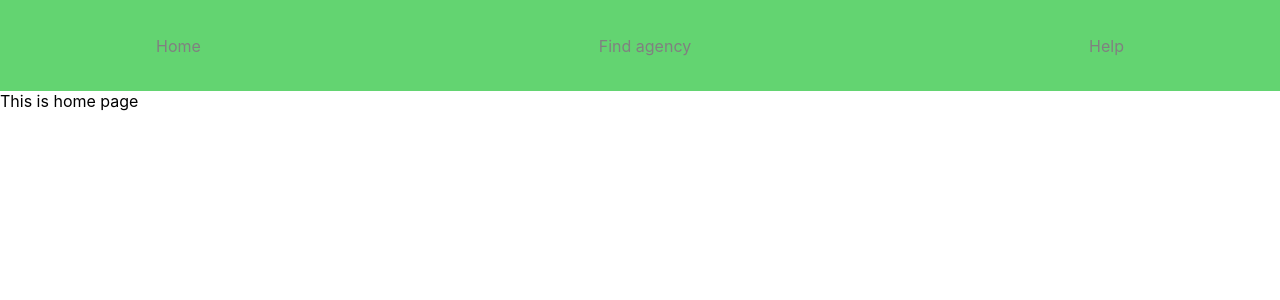
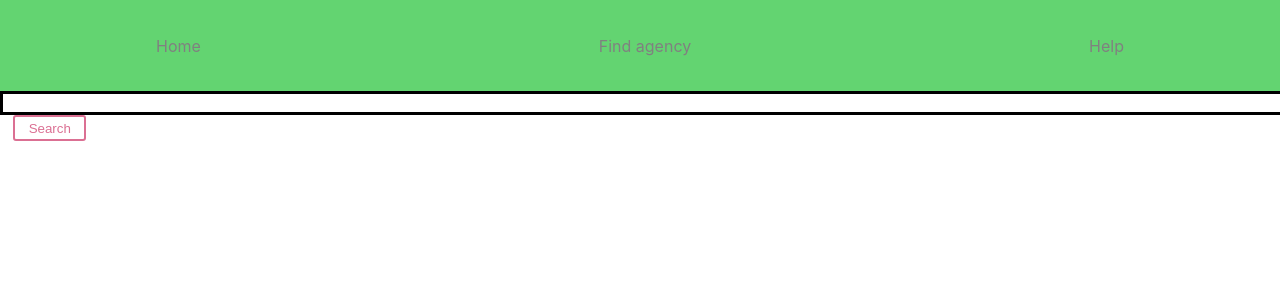
Before and after one commit to apuscos/FIT5120-Team24, a React (Create React App) app in the folder root4all/: page / in a window 1280 px wide. Shown: the top 300 px of the page. Built offline with nearby package versions, Linux system fonts and the light colour scheme.

Commit message:
1. Create input box 2. The callApi function can receive the input from the input box

```diff
--- a/root4all/src/Home.js
+++ b/root4all/src/Home.js
@@ -1,11 +1,38 @@
-import React from 'react';
+import React, {useState} from 'react';
+import styled from "styled-components";
+
+
+const Button = styled.button`
+  background: transparent;
+  border-radius: 3px;
+  border: 2px solid palevioletred;
+  color: palevioletred;
+  margin: 0 1em;
+  padding: 0.25em 1em;
+`;
+
+const Input = styled.input`
+  font-size: 14px;
+  line-height: 1;
+  width: 100%;
+  border: solid black;
+
+
+`;
+
+
+async function callApi(inputVal) {
+    console.log(inputVal)
+}
 
 function Home() {
-  return (
-    <div className="App">
-      This is home page
-    </div>
-  );
+    const [input, setInput] = useState("");
+    return (
+        <div>
+            <Input onChange={e => setInput(e.target.value)} />
+            <Button onClick={() => callApi(input)}>Search</Button>
+        </div>
+    );
 }
 
 export default Home;
```
